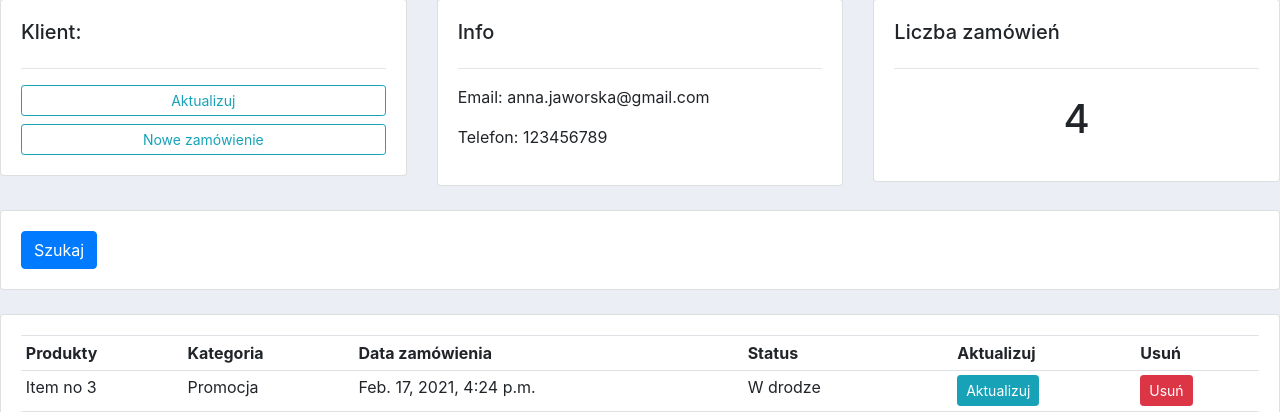
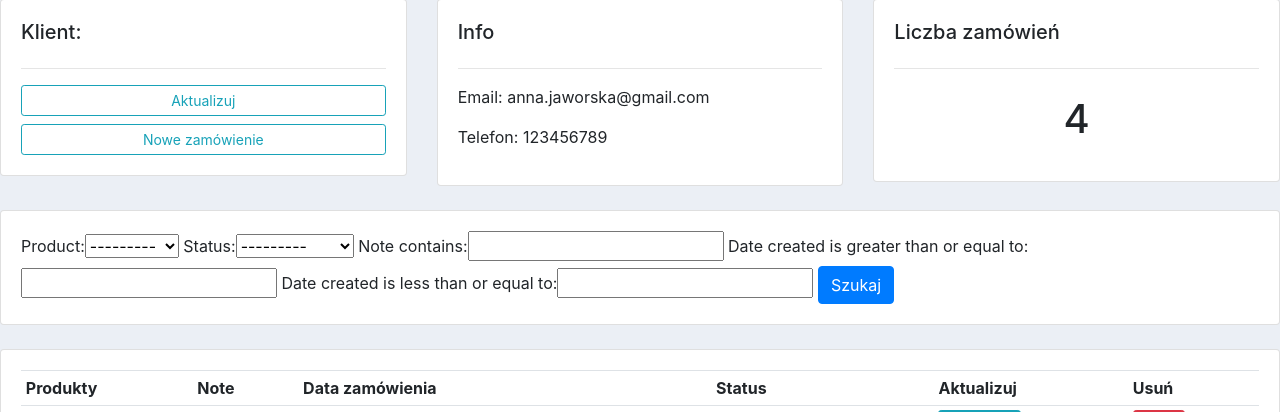
Before and after one commit to michalBisikiewicz/CRM_app, a Django app: page /customer/1/ in a window 1280 px wide. Shown: the part 116-528 px from the top of the page. Run offline with Django 3.2, Linux system fonts and the light colour scheme; data comes from the database, SQL or seed files in the repository; both versions use the stored data as it was after the commit; some libraries are stand-ins or nearby versions.

Commit message:
added Filter Form functionality

```diff
--- a/CRM/settings.py
+++ b/CRM/settings.py
@@ -39,6 +39,7 @@ INSTALLED_APPS = [
     'django.contrib.messages',
     'django.contrib.staticfiles',
     'accounts',
+    'django_filters',
 ]
 
 MIDDLEWARE = [
--- /dev/null
+++ b/accounts/filters.py
@@ -0,0 +1,16 @@
+import django_filters
+from django_filters import DateFilter, CharFilter
+
+from .models import Order
+
+
+class OrderFilter(django_filters.FilterSet):
+    """Custom attributes"""
+    start_date = DateFilter(field_name='date_created', lookup_expr='gte')
+    end_date = DateFilter(field_name='date_created', lookup_expr='lte')
+    """icontains ignore case sensitivity"""
+    note = CharFilter(field_name='note', lookup_expr='icontains')
+    class Meta:
+        model = Order
+        fields = '__all__'
+        exclude = ['customer', 'date_created']
--- a/accounts/models.py
+++ b/accounts/models.py
@@ -46,6 +46,7 @@ class Order(models.Model):
     product = models.ForeignKey(Product, null=True, on_delete=models.SET_NULL)
     date_created = models.DateTimeField(auto_now_add=True, null=True)
     status = models.CharField(max_length=150, null=True, choices=STATUS)
+    note = models.CharField(max_length=800, null=True)
 
     def __str__(self):
         return self.product.name
--- a/accounts/templates/accounts/customer.html
+++ b/accounts/templates/accounts/customer.html
@@ -38,6 +38,7 @@
         <div class="col">
             <div class="card card-body">
                 <form method="get">
+                    {{ myFilter.form }}
 
                     <button class="btn btn-primary" type="submit">Szukaj</button>
                 </form>
@@ -53,7 +54,7 @@
                 <table class="table table-sm">
                     <tr>
                         <th>Produkty</th>
-                        <th>Kategoria</th>
+                        <th>Note</th>
                         <th>Data zamówienia</th>
                         <th>Status</th>
                         <th>Aktualizuj</th>
@@ -62,7 +63,7 @@
                     {% for order in orders %}
                      <tr>
                         <td>{{ order.product }}</td>
-                        <td>{{ order.product.category }}</td>
+                        <td>{{ order.note }}</td>
                         <td>{{ order.date_created }}</td>
                         <td>{{ order.status }}</td>
                          <td><a class="btn btn-sm btn-info" href="{% url 'update_order' order.id %}">Aktualizuj</a></td>
--- a/accounts/views.py
+++ b/accounts/views.py
@@ -2,6 +2,7 @@ from django.shortcuts import render, redirect
 from .models import *
 from .forms import OrderForm
 from django.forms import inlineformset_factory
+from .filters import OrderFilter
 
 # Create your views here.
 
@@ -26,7 +27,10 @@ def customer(request, pk):
 
     order_count = orders.count()
 
-    context = {'customer': customer, 'orders': orders, 'order_count': order_count}
+    myFilter = OrderFilter(request.GET, queryset=orders)
+    orders = myFilter.qs
+
+    context = {'customer': customer, 'orders': orders, 'order_count': order_count, 'myFilter': myFilter}
     return render(request, 'accounts/customer.html', context)
 
 
@@ -45,7 +49,7 @@ def createOrder(request, pk):
     if request.method == 'POST':
         #form = OrderForm(request.POST)
         formset = OrderFormSet(request.POST, instance=customer)
-        if formset.is_valid:
+        if formset.is_valid():
             formset.save()
             return redirect('/')
 
```
Also changed, not shown: accounts/migrations/0003_order_note.py (added), db.sqlite3.
